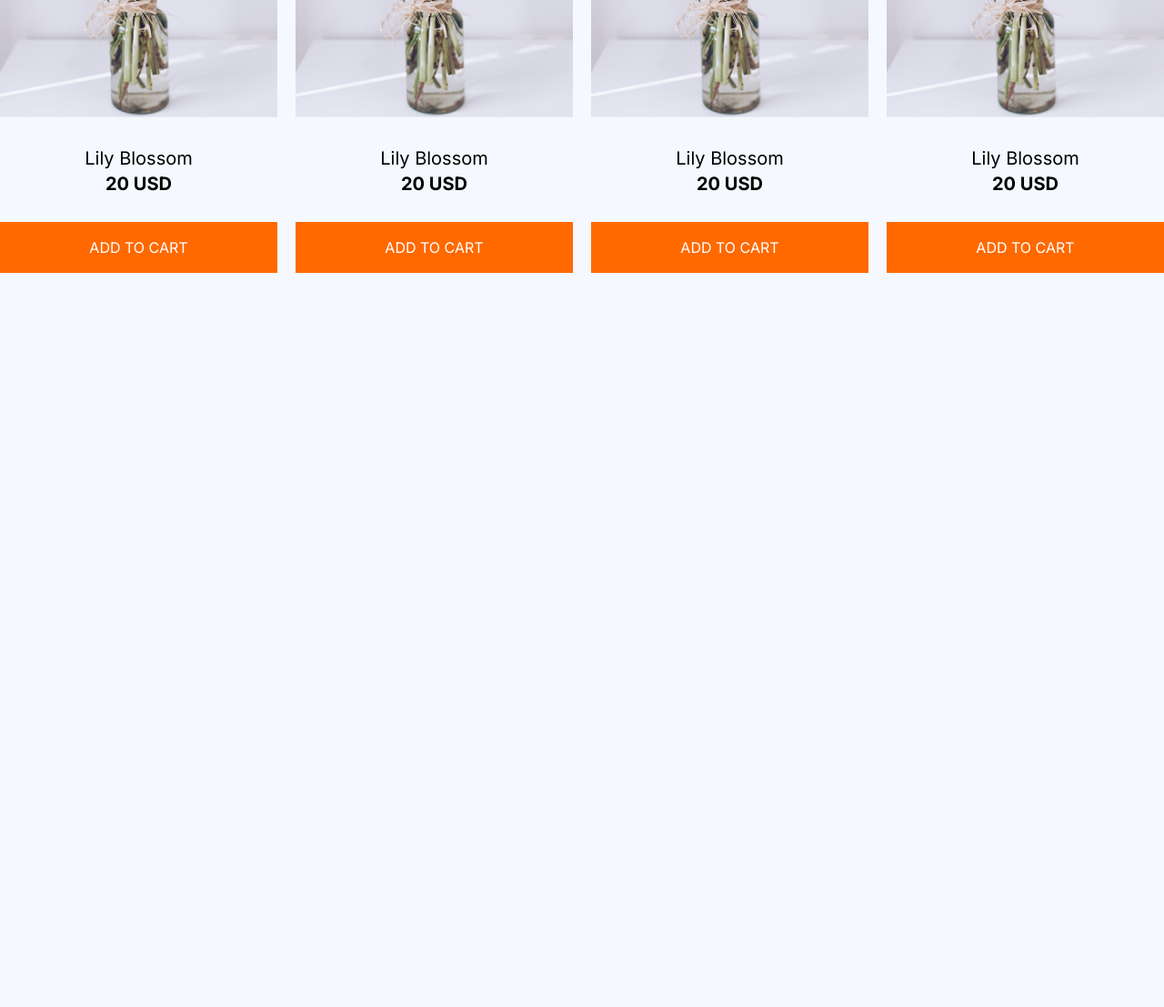
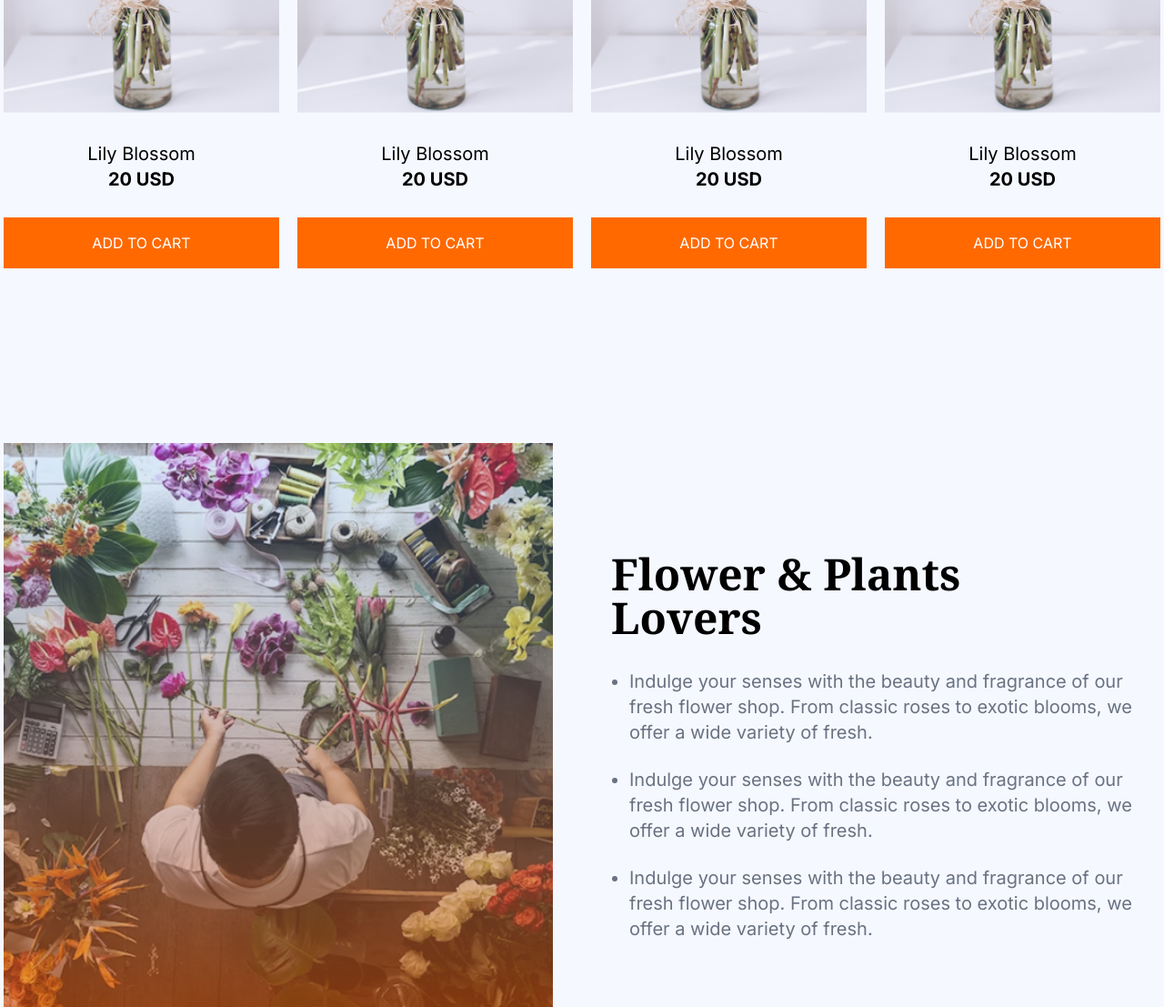
Before and after one commit to rafsan1p/flower-market, a plain HTML site: page index.html in a window 1280 px wide. Shown: the part 1693-2800 px from the top of the page at 91% size. Before the commit the page ends 1993 px from the top, so only its background shows below. Drawn offline with nearby package versions, Linux system fonts and the light colour scheme.

Commit message:
added plants lover section

```diff
--- a/index.html
+++ b/index.html
@@ -64,10 +64,10 @@
         </header>
 
         <!-- Our Plants Section -->
-        <section class="px-l">
+        <section class="px-l mb-10 lg:mb-48 px-1">
             <!-- Section heading -->
             <div class="text-center mb-7 lg:mb-9">
-                <h2 class="font-bold text-2xl lg:text-5xl text-orange-500">
+                <h2 class="font-bold text-2xl lg:text-5xl text-orange-500 font-noto-serif">
                     Our <span class="text-black">Plants</span>
                 </h2>
                 <p class="text-sm lg:text-xl text-gray-500 mt-4 w-4/5 mx-auto">
@@ -201,6 +201,31 @@
             </div>
         </section>
 
+        <!-- Plants lover section -->
+        <section class="grid grid-cols-1 lg:grid-cols-2 px-1 gap-5 lg:gap-16 items-center">
+            <!-- Image section -->
+            <div class="w-full">
+                <img src="assets/flower-store.png" alt="" class="w-full">
+            </div>
+
+            <!-- Section details -->
+            <div>
+                <h2 class="font-bold text-2xl lg:text-5xl mb-4 lg:mb-8 font-noto-serif">Flower & Plants <br class="hidden lg:block">Lovers
+                </h2>
+                <ul class="text-gray-500 text-sm lg:text-xl list-disc space-y-6 lg:pl-5 pl-4">
+                    <li>
+                        Indulge your senses with the beauty and fragrance of our fresh flower shop. From classic roses to exotic blooms, we offer a wide variety of fresh.
+                    </li>
+                    <li>
+                        Indulge your senses with the beauty and fragrance of our fresh flower shop. From classic roses to exotic blooms, we offer a wide variety of fresh.
+                    </li>
+                    <li>
+                        Indulge your senses with the beauty and fragrance of our fresh flower shop. From classic roses to exotic blooms, we offer a wide variety of fresh.
+                    </li>
+                </ul>
+            </div>
+        </section>
+
     </div>
 
     <footer>
```
